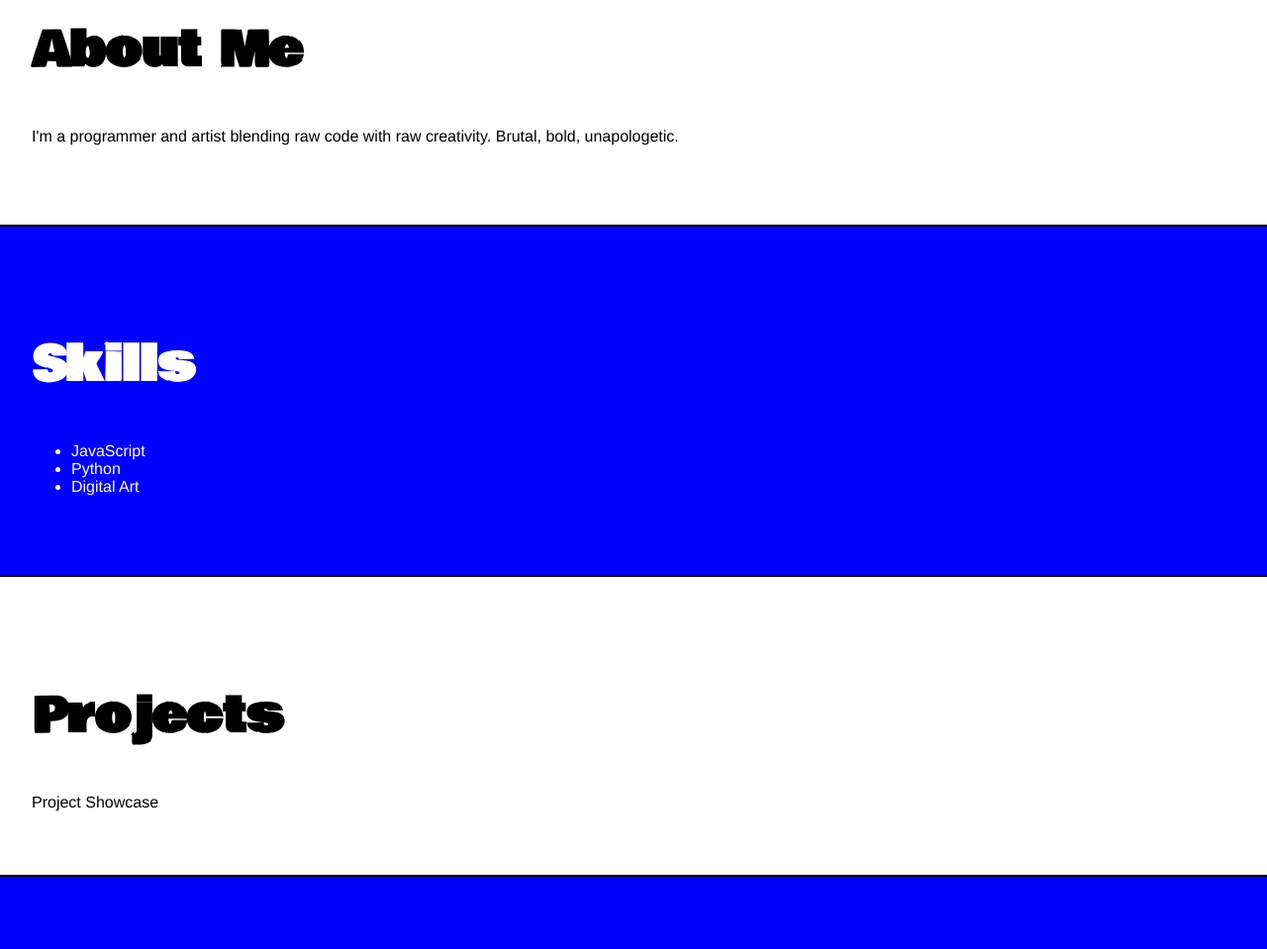
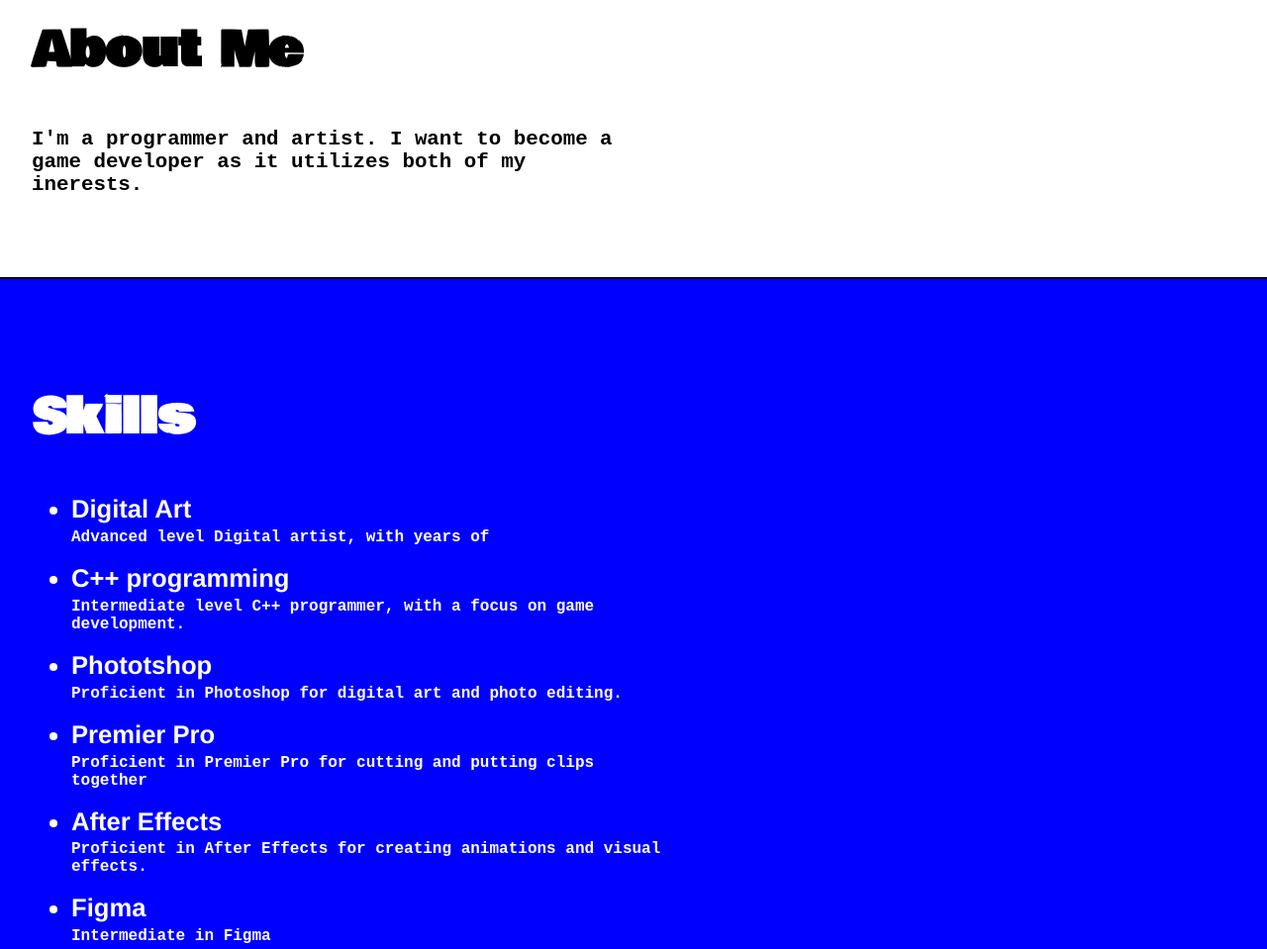
Before and after one commit to DiwaShrestha0/Portfolio, a plain HTML site: page index.html in a window 1280 px wide. Shown: the part 940-1899 px from the top of the page at 99% size. Drawn offline with Linux system fonts and the light colour scheme; a web font is replaced by a local one.

Commit message:
added details and fixed css

```diff
--- a/index.html
+++ b/index.html
@@ -6,6 +6,7 @@
     <title>Diwa Portfolio</title>
     <link rel="stylesheet" href="./styles/style.css">
     <link href="https://cdnjs.cloudflare.com/ajax/libs/font-awesome/6.5.0/css/all.min.css" rel="stylesheet">
+    <link rel="shortcut icon" href="./images/favicon.ico" type="image/x-icon">
 </head>
 <body>
     <header class="main-header">
@@ -28,26 +29,45 @@
     <main>
         <section id="about" class="section about-section white-bg">
             <h2>About Me</h2>
-            <p>I'm a programmer and artist blending raw code with raw creativity. Brutal, bold, unapologetic.</p>
+            <p>I'm a programmer and artist. I want to become a game developer as it utilizes both of my inerests. </p>
         </section>
 
         <section id="skills" class="section skills-section blue-bg">
             <h2>Skills</h2>
             <ul>
-                <li>JavaScript</li>
-                <li>Python</li>
+
                 <li>Digital Art</li>
+                <p>Advanced level Digital artist, with years of </p>
+                <li>C++ programming</li>
+                <p>Intermediate level C++ programmer, with a focus on game development.</p>
+                <li>Phototshop</li>
+                <p>Proficient in Photoshop for digital art and photo editing.</p>
+                <li>Premier Pro</li>
+                <p>Proficient in Premier Pro for cutting and putting clips together</p>
+                <li>After Effects</li>
+                <p>Proficient in After Effects for creating animations and visual effects.</p>
+                <li>Figma</li>
+                <p>Intermediate in Figma </p>
             </ul>
         </section>
 
         <section id="projects" class="section projects-section white-bg">
             <h2>Projects</h2>
-            <div class="project-placeholder">Project Showcase</div>
+            <div class="project-placeholder">
+                <ul>
+                    <li>Ping Pong game</li>
+                    <p>Developed a 2D ping pong game using raylib library in C++</p>
+                    <li>Music player</li>
+                    <p>Developed a web based music player</p>
+                    <li>File Encryption and Decryption</li>
+                    <p> Developed a file encryption and decryption system in C programming </p>
+                </ul>
+            </div>
         </section>
 
         <section id="resume" class="section resume-section blue-bg">
             <h2>Resume</h2>
-            <a href="#" class="btn">Download Resume</a>
+            <a href="./images/Diwa Shrestha CV.pdf" download class="btn">Download Resume</a>
         </section>
 
         <section id="contact" class="section contact-section white-bg">
@@ -59,9 +79,9 @@
                 <button type="submit" class="btn">Send</button>
             </form>
             <div class="social-links">
-                <a href="#"><i class="fab fa-instagram"></i></a>
-                <a href="#"><i class="fab fa-linkedin"></i></a>
-                <a href="#"><i class="fab fa-github"></i></a>
+                <a href="https://www.instagram.com/diwa_shrestha/" target="_blank"><i class="fab fa-instagram"></i></a>
+                <a href="https://www.linkedin.com/in/diwa-shrestha-40995b302/" target="_blank"><i class="fab fa-linkedin"></i></a>
+                <a href="https://github.com/DiwaShrestha0" target="_blank"><i class="fab fa-github"></i></a>
             </div>
         </section>
     </main>
--- a/styles/style.css
+++ b/styles/style.css
@@ -1,5 +1,6 @@
 @import url('https://fonts.googleapis.com/css2?family=Brick+Regular&family=Bowlby+One&display=swap');
-
+@import url('https://fonts.cdnfonts.com/css/perfectly');
+@import url('https://fonts.cdnfonts.com/css/history-nineties');
 body {
     font-family: 'Helvetica Neue', Helvetica, sans-serif;
     margin: 0;
@@ -47,6 +48,7 @@ body {
     font-size: 15rem;
     color: rgba(244, 231, 231, 0.854);
     z-index: 0;
+    transform: translateY(-85%); /* Remove If Centered is required*/
 }
 .statue-image {
     position: relative;
@@ -160,3 +162,33 @@ body {
     padding: 1rem;
     text-align: center;
 }
+/* Projects section text */
+
+.skills-section li,
+.projects-section li {
+  margin-bottom: 0.3rem;
+  font-weight: 700;
+  font-size: 1.6rem;
+  font-family:'Helvetica Neue', sans-serif; /* or your chosen font */
+}
+
+.skills-section p,
+.projects-section p {
+  margin-top: 0;
+  margin-bottom: 1.125rem; /* Space below description */
+  font-weight: 600; /* Optional: normal weight for description */
+  max-width: 600px; /* Optional: limit width for readability */
+  font-family: 'Courier New', Courier, monospace;
+}
+#about p {
+  margin-top: 0;
+  margin-bottom: 1.125rem; /* Space below description */
+  font-size: 1.3rem;;
+  font-weight: 600; /* Optional: normal weight for description */
+  max-width: 600px; /* Optional: limit width for readability */
+  font-family: 'Courier New', Courier, monospace;
+}
+
+html {
+  scroll-behavior: smooth;
+}
```
Also changed, not shown: images/favicon.ico (added), 1 other file.
